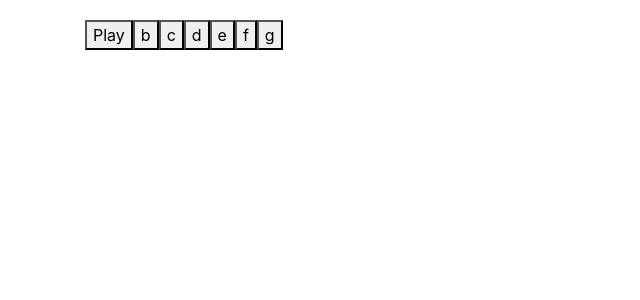
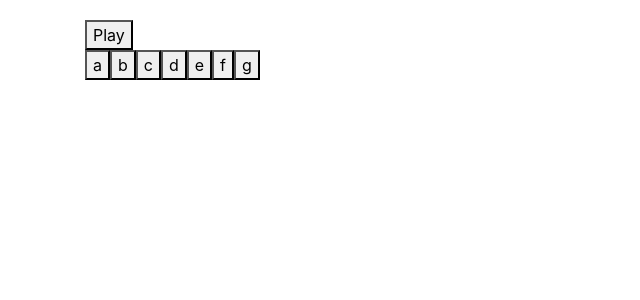
Before and after one commit to Bader322/NameNote, a React (Create React App) app: page / in a window 1280 px wide. Shown: the top 300 px of the page, without its empty margins (0-640 px from the left). Built offline with nearby package versions, Linux system fonts and the light colour scheme; what vexflow would draw is missing.

Commit message:
play button hides when it is pressed to begin game

```diff
--- a/src/components/questions.jsx
+++ b/src/components/questions.jsx
@@ -1,9 +1,11 @@
 import React, { Component } from "react";
 import Staff from "./staff";
 class Questions extends Component {
-  state = {
+  constructor(props) {
+    super(props);
+    this.state = {
       keyMapper: ["/3", "/4", "/5", "/6"],
-    noteOnKeyBoard: [
+      notesOnKeyBoard: [
         //   Natural, sharps, flats respectively
         "a",
         "b",
@@ -16,10 +18,16 @@ class Questions extends Component {
       nextNote: "a/4",
       wrongNotes: ["b", "c", "d", "e", "f", "g"],
       answer: "",
+      style: {
+        display: "block",
+      },
     };
+  }
 
   wrongNotes = (nextNote) => {
-    const wrongNotes = this.state.noteOnKeyBoard.filter(function (currentNote) {
+    const wrongNotes = this.state.notesOnKeyBoard.filter(function (
+      currentNote
+    ) {
       return currentNote !== nextNote;
     });
     return wrongNotes;
@@ -27,24 +35,21 @@ class Questions extends Component {
 
   getRandomNotes = () => {
     // a,b,c,d,e,f,g **** no accidentals yet
-    let { noteOnKeyBoard } = this.state;
+    let { notesOnKeyBoard } = this.state;
     let { keyMapper } = this.state;
     let randomNote =
-      noteOnKeyBoard[Math.floor(Math.random() * noteOnKeyBoard.length)];
-    console.log("In getRandomNotes");
+      notesOnKeyBoard[Math.floor(Math.random() * notesOnKeyBoard.length)];
+
     let keyMapperRandom =
       keyMapper[Math.floor(Math.random() * keyMapper.length)];
     // return key format ie. "c/4" is middle c on the piano
     let nextNote = randomNote + keyMapperRandom;
-    let wrongNotes = this.wrongNotes(randomNote);
-    this.setState({ nextNote: nextNote, wrongNotes: wrongNotes });
+    this.setState({ nextNote: nextNote });
   };
-
-  renderChoices = (correctAnswer) => {
-    let { noteOnKeyBoard } = this.state;
-    let index = noteOnKeyBoard.indexOf(correctAnswer);
-    if (noteOnKeyBoard[index] === correctAnswer) console.log("its correct");
-    else console.log("wrong answer");
+  playButtonStyle = () => {
+    let style = { ...this.state.playButtonStyle };
+    style.display = "none";
+    this.setState({ style: style });
   };
 
   render() {
@@ -56,7 +61,10 @@ class Questions extends Component {
           wrongNotes={this.state.wrongNotes}
           // getChoices={this.getChoices}
           keyMapper={this.state.keyMapper}
-          noteOnKeyBoard={this.state.noteOnKeyBoard}
+          notesOnKeyBoard={this.state.notesOnKeyBoard}
+          checkAnswer={this.checkAnswer}
+          playButtonStyle={this.playButtonStyle}
+          style={this.state.style}
         />
       </React.Fragment>
     );
--- a/src/components/staff.jsx
+++ b/src/components/staff.jsx
@@ -14,9 +14,6 @@ context.setFont("Arial", 10, "").setBackgroundFillStyle("#eed");
 
 class Staff extends Component {
   draw = (nextNote, wrongNotes) => {
-    console.log("current nNote: ", nextNote[0]);
-    console.log("current wNotes: ", wrongNotes);
-
     context.clear();
 
     const voice = new VF.Voice({ num_beats: 1, beat_value: 4 });
@@ -36,23 +33,36 @@ class Staff extends Component {
   };
 
   render() {
-    console.log("this.note In render: ", this.props.nextNote);
-
     return (
       <div>
         <div>
           <button
+            style={this.props.style}
+            id="playButton"
             onClick={() => {
               this.draw(this.props.nextNote, this.props.wrongNotes);
+              this.props.playButtonStyle();
 
               // display buttons of choices
-              this.props.getRandomNotes();
             }}
           >
             Play
           </button>
-          {this.props.wrongNotes.map((wrongNote) => {
-            return <button key={wrongNote}>{wrongNote}</button>;
+          <div></div>
+          {this.props.notesOnKeyBoard.map((noteOnKeyBoard) => {
+            return (
+              <button
+                key={noteOnKeyBoard}
+                id={noteOnKeyBoard}
+                onClick={() => {
+                  this.props.checkAnswer(this.props.nextNote[0]);
+                  this.props.getRandomNotes();
+                  this.draw(this.props.nextNote, this.props.wrongNotes);
+                }}
+              >
+                {noteOnKeyBoard}
+              </button>
+            );
           })}
         </div>
       </div>
```
Lines whose indentation alone changed are shown as unchanged.
